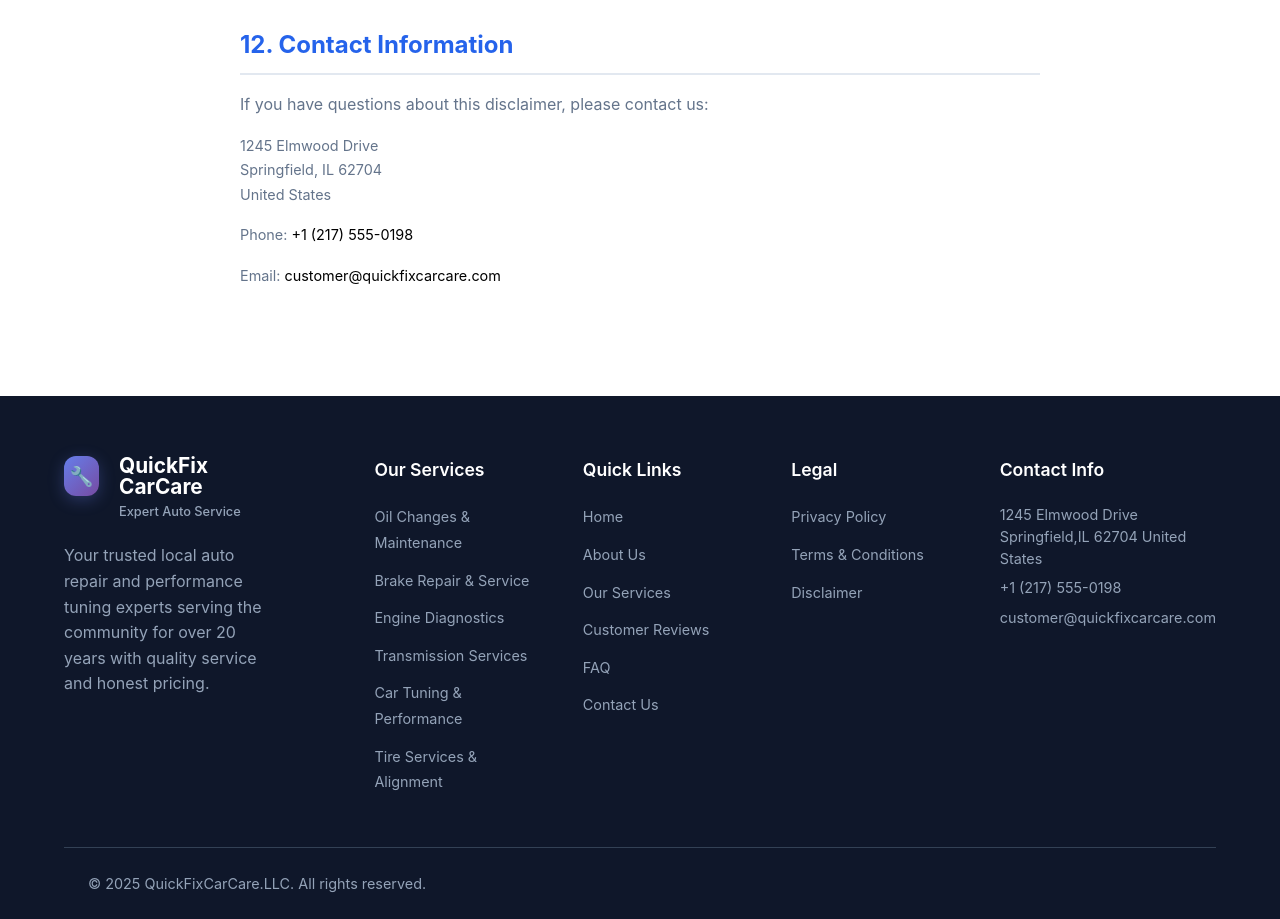
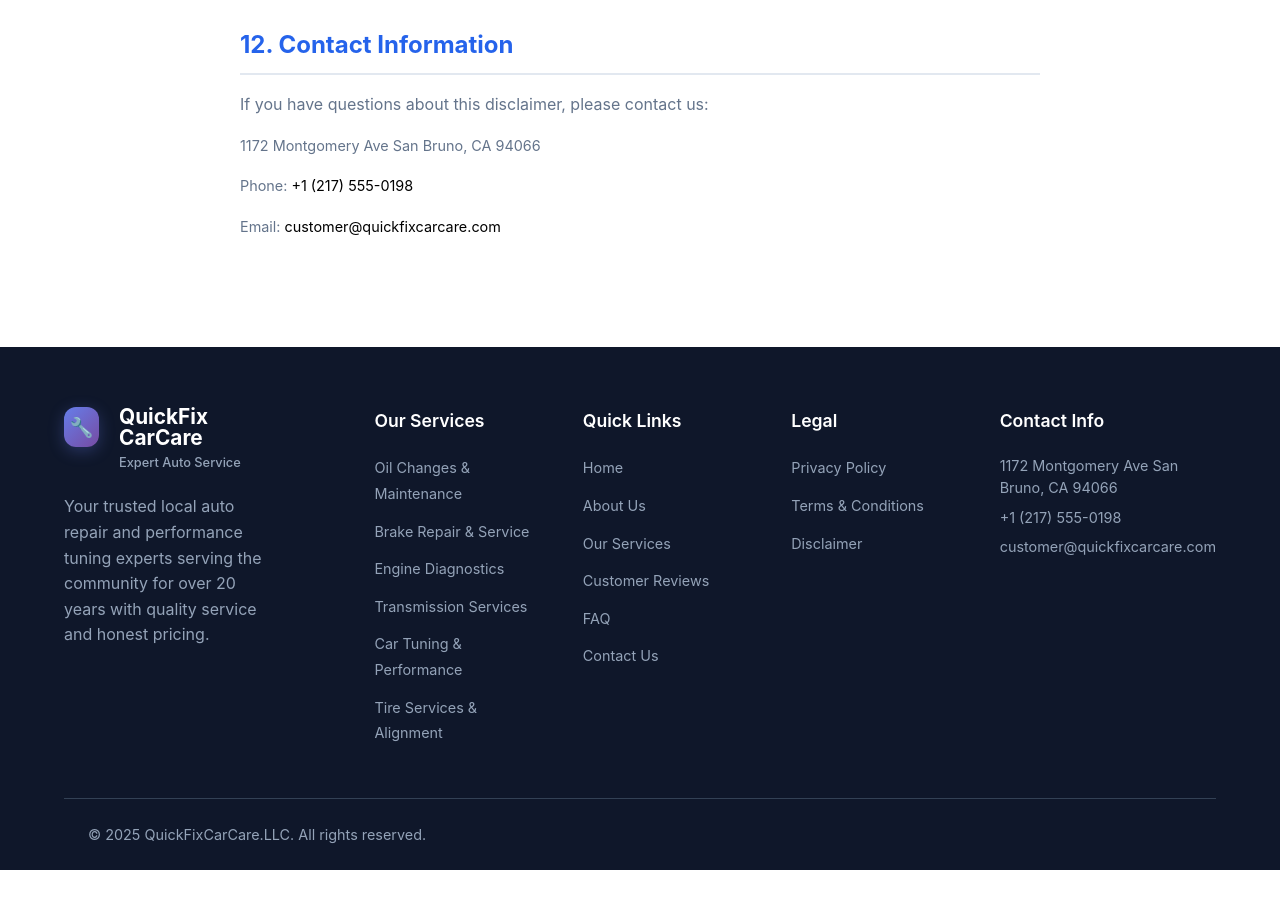
Before and after one commit to DivyanshiShrivastav04/QuickFixCarCare, a plain HTML site: page disclaimer.html in a window 1280 px wide. Shown: the part 3480-4399 px from the top of the page. After the commit the page ends 4350 px from the top, so only its background shows below. Drawn offline with Linux system fonts and the light colour scheme.

Commit message:
Update disclaimer.html

```diff
--- a/disclaimer.html
+++ b/disclaimer.html
@@ -178,7 +178,7 @@
                         <p>If you have questions about this disclaimer, please contact us:</p>
                         <div class="contact-details">
 
-                            <p>1245 Elmwood Drive<br>Springfield, IL 62704<br>United States</p>
+                            <p>1172 Montgomery Ave San Bruno, CA 94066</p>
 <p>Phone: <a href="tel:+12175550198" style="text-decoration: none; color: #000;">+1 (217) 555-0198</a></p>
 <p>Email: <a href="mailto:customer@quickfixcarcare.com" style="text-decoration: none; color: #000;">customer@quickfixcarcare.com</a></p>
                         </div>
@@ -242,9 +242,7 @@
                         <div class="footer-section">
                             <h4>Contact Info</h4>
                             <div class="contact-details">
-                                <p>1245 Elmwood Drive
-Springfield,IL 62704
-United States</p>
+                                <p>1172 Montgomery Ave San Bruno, CA 94066</p>
                                <p><a href="tel:+12175550198" style="text-decoration: none; color: #94a3b8;">+1 (217) 555-0198</a></p>
 <p><a href="mailto:customer@quickfixcarcare.com" style="text-decoration: none; color: #94a3b8;">customer@quickfixcarcare.com</a></p>
 
```
